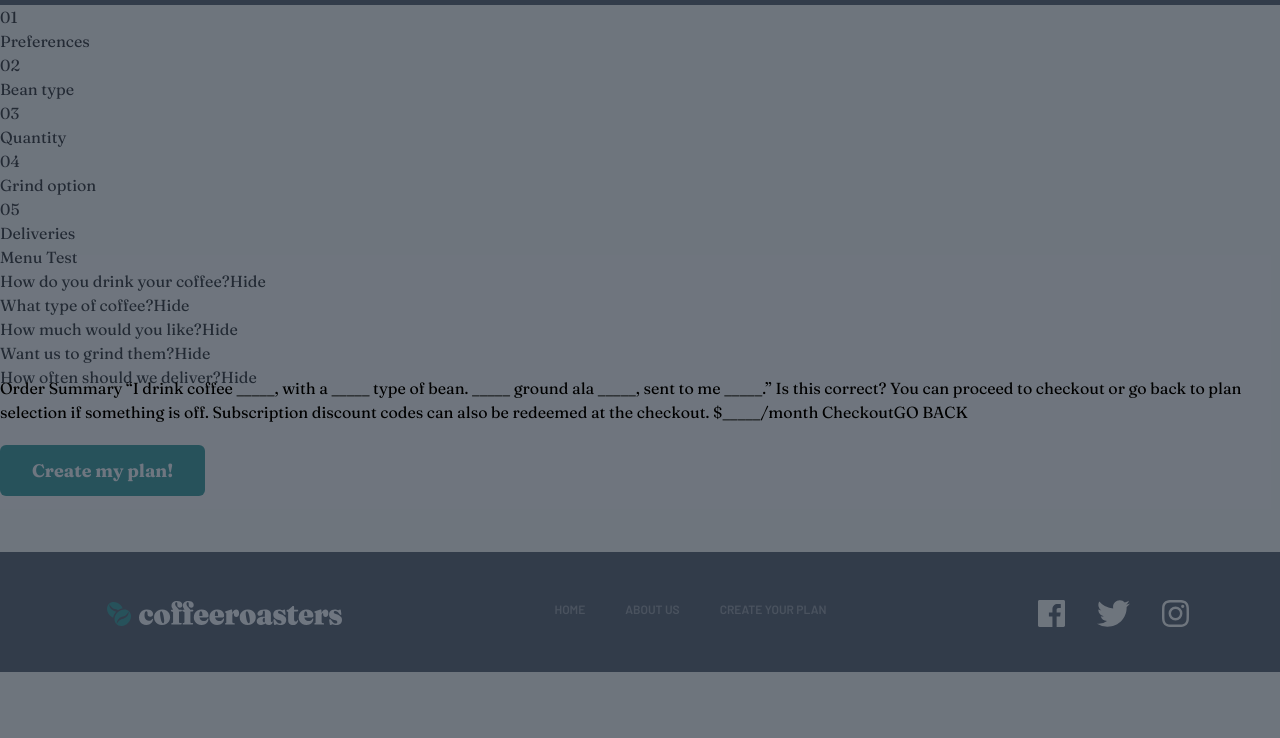
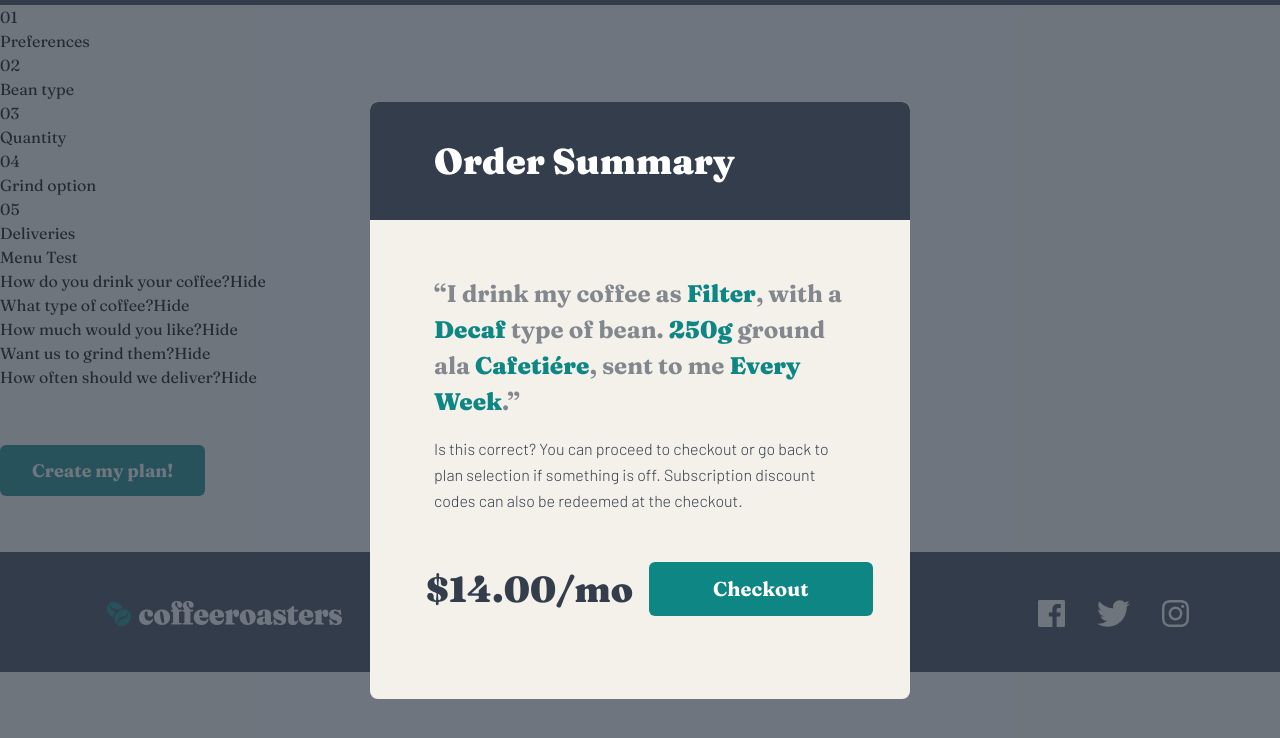
Before and after one commit to k-monnik/coffeeroasters-subscription, a React (Create React App) app: page /create-your-plan in a window 1280 px wide. Both pictures are taken after a click on the button "Create my plan!". Shown: the part 888-1626 px from the top of the page. Built offline with nearby package versions, Linux system fonts and the light colour scheme.

Commit message:
add modal desktop styling

```diff
--- a/src/components/Modal.js
+++ b/src/components/Modal.js
@@ -11,22 +11,24 @@ export default function Modal({ visible, onClose }) {
         <div
             onClick={handleClose}
             className='fixed inset-0 bg-dark-grey-blue bg-opacity-70 flex justify-center items-center'>
-            <div>
-                {/* <!-- Modal --> */}
-                Order Summary
-
-                “I drink coffee _____, with a _____ type of bean. _____ ground ala _____,
-                sent to me _____.”
-
-                Is this correct? You can proceed to checkout or go back to plan selection if something
-                is off. Subscription discount codes can also be redeemed at the checkout.
-
-                $_____/month
-
-                Checkout
-
-                <button onClick={handleClose}>GO BACK</button>
-                {/* <!-- End modal --> */}
+            <div className='bg-wheat w-[540px] h-[597px] rounded-lg'>
+                <div className='bg-dark-grey-blue px-16 py-8 font-black font-Fraunces text-4xl text-white rounded-t-lg'>
+                    Order Summary
+                </div>
+                <div className='font-Fraunces font-bold text-grey text-2xl px-16 pt-14'>
+                    “I drink my coffee as <strong className='text-dark-cyan'>Filter</strong>, with a <strong className='text-dark-cyan'>Decaf</strong> type of bean. <strong className='text-dark-cyan'>250g</strong> ground ala <strong className='text-dark-cyan'>Cafetiére</strong>,
+                    sent to me <strong className='text-dark-cyan'>Every Week</strong>.”
+                </div>
+                <div className='text-base font-Barlow font-light text-dark-grey-blue px-16 py-4 leading-relaxed'>
+                    Is this correct? You can proceed to checkout or go back to plan selection if something
+                    is off. Subscription discount codes can also be redeemed at the checkout.
+                </div>
+                <div className='flex px-14 flex-row gap-4 py-8'>
+                    <div className='font-black font-Fraunces text-4xl text-dark-grey-blue'>
+                        $14.00/mo
+                    </div>
+                    <button onClick={handleClose} className='bg-dark-cyan px-16 py-3 rounded-md text-xl font-Fraunces font-bold text-white'>Checkout</button>
+                </div>
             </div>
 
         </div>
```
